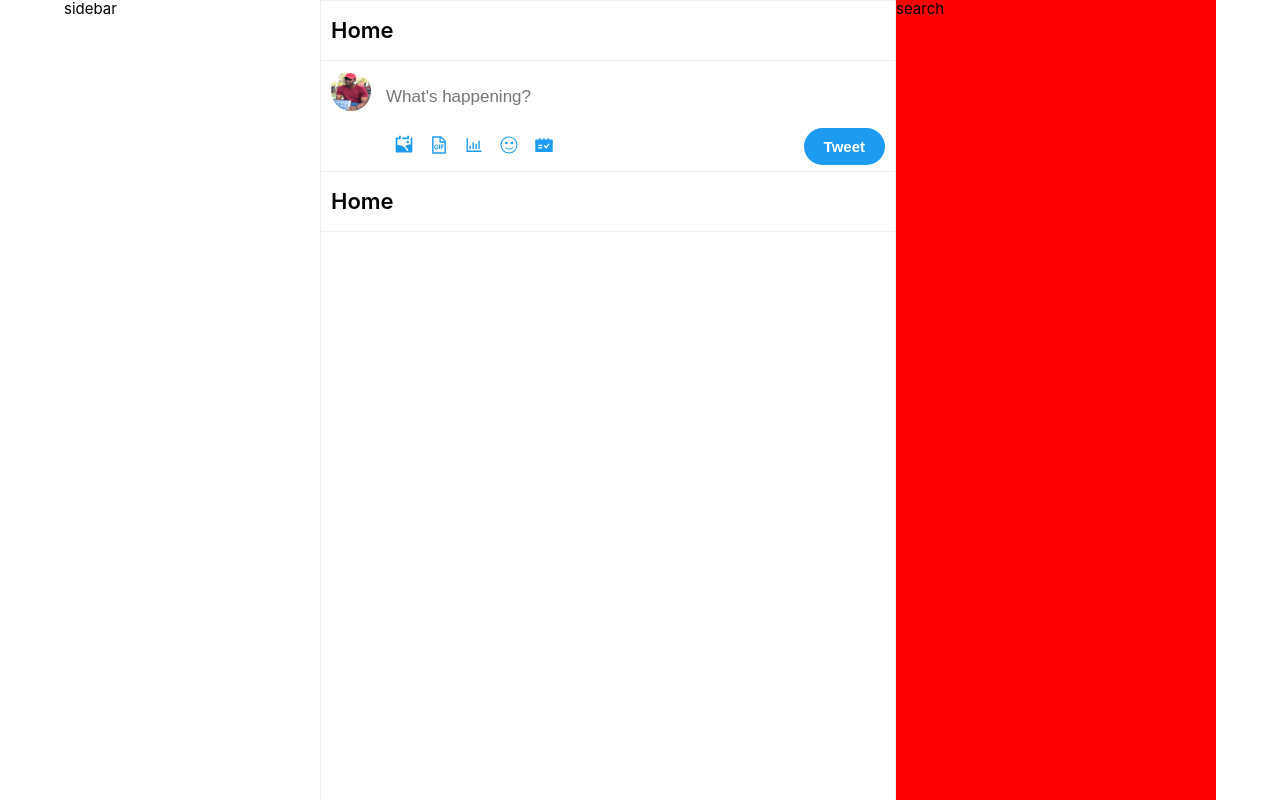
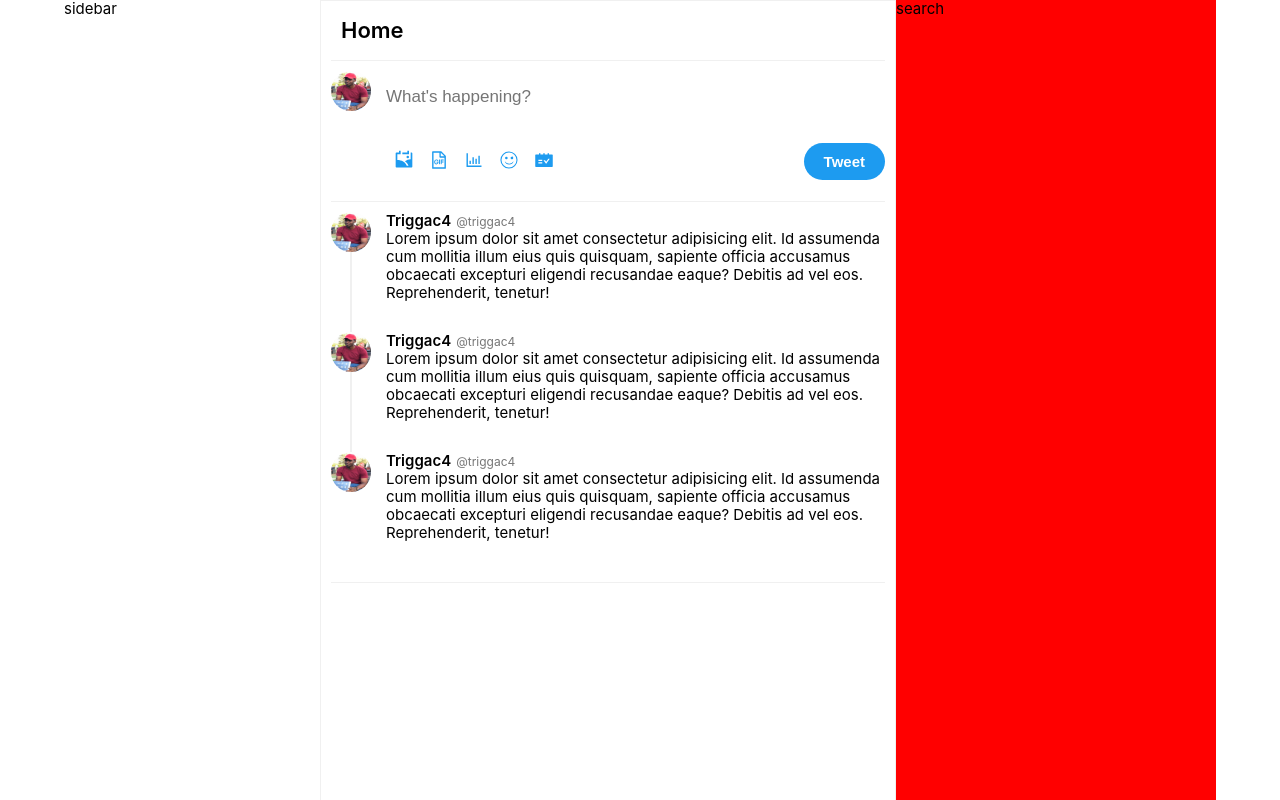
Before and after one commit to triggac4/twitter-ts-next, a Next.js app: page /home in a window 1280 px wide. Built offline with nearby package versions, Linux system fonts and the light colour scheme.

Commit message:
tweet post seperators and refactoring

```diff
--- /dev/null
+++ b/components/arbituary_tweet.tsx
@@ -0,0 +1,24 @@
+import React from 'react'
+import Tweet from './tweet'
+import avatar from '../assets/img/jpg/profile-pic.jpg'
+
+const ArbitraryTweet = (props: any) => {
+    return (
+        <Tweet avatar={avatar.src} isAlign isSeparated={!props.last}>
+            <div className='tweet-post'>
+                <h2 className='heading5-bold'>
+                    Triggac4
+                    <span className='tweet-post__username'>@triggac4</span>
+                </h2>
+                <div className='tweet-post__content'>
+                    Lorem ipsum dolor sit amet consectetur adipisicing elit. Id
+                    assumenda cum mollitia illum eius quis quisquam, sapiente
+                    officia accusamus obcaecati excepturi eligendi recusandae
+                    eaque? Debitis ad vel eos. Reprehenderit, tenetur!
+                </div>
+            </div>
+        </Tweet>
+    )
+}
+
+export default ArbitraryTweet
--- a/components/multiple_tweet_container.tsx
+++ b/components/multiple_tweet_container.tsx
@@ -6,6 +6,6 @@ import React from 'react'
 //IoIosMore
 
 const MultipleTweetContainer: React.FC = ({ children }) => {
-    return <div className='multiple-tweet'>{children}</div>
+    return <div className='multiple-tweet p-y-medium'>{children}</div>
 }
 export default MultipleTweetContainer
--- a/components/new_tweet.tsx
+++ b/components/new_tweet.tsx
@@ -6,17 +6,16 @@ import {
     AiFillSchedule,
 } from 'react-icons/ai'
 
-import MultipleTweetContainer from './multiple_tweet_container'
 import { GrEmoji } from 'react-icons/gr'
 import { BiWorld } from 'react-icons/bi'
-import Header from './header'
 import Tweet from './tweet'
 import avatar from '../assets/img/jpg/profile-pic.jpg'
 
 type newTweetProps = {
     onChange: (event: React.ChangeEvent<HTMLInputElement>) => void
+    className?: string
 }
-const NewTweet = ({ onChange }: newTweetProps) => {
+const NewTweet: React.FC<newTweetProps> = ({ onChange, className }) => {
     let IconList = [
         <RiGalleryFill key={0} style={{ fontSize: '2rem' }} />,
         <AiOutlineFileGif key={1} style={{ fontSize: '2rem' }} />,
@@ -31,8 +30,8 @@ const NewTweet = ({ onChange }: newTweetProps) => {
         )
     })
     return (
-        <div className='new-tweet'>
-            <Tweet avatar={avatar.src} align>
+        <div className={'new-tweet ' + className}>
+            <Tweet avatar={avatar.src} isAlign>
                 <input
                     type='text'
                     className='new-tweet__textfield'
@@ -47,9 +46,6 @@ const NewTweet = ({ onChange }: newTweetProps) => {
                     <button className='new-tweet__button'>Tweet</button>
                 </div>
             </Tweet>
-            <MultipleTweetContainer>
-                <Header title='Home' />
-            </MultipleTweetContainer>
         </div>
     )
 }
--- a/components/tweet.tsx
+++ b/components/tweet.tsx
@@ -5,14 +5,18 @@ import { children } from '../variable_types'
 export type tweetProps = {
     avatar: string
     children: children
-    align?: boolean
+    isAlign?: boolean
+    isSeparated?: boolean
 }
-const Tweet: React.FC<tweetProps> = ({ avatar, children, align }) => {
+const Tweet: React.FC<tweetProps> = ({
+    avatar,
+    children,
+    isAlign,
+    isSeparated,
+}) => {
     return (
-        <div
-            className='tweet p-x-medium p-t-medium'
-            style={align ? { alignItems: 'center' } : {}}
-        >
+        <div className='tweet' style={isAlign ? { alignItems: 'center' } : {}}>
+            <div className='tweet__avatar-separator'>
                 <figure className='tweet__avatar'>
                     <img
                         className='tweet__avatar--image'
@@ -20,6 +24,8 @@ const Tweet: React.FC<tweetProps> = ({ avatar, children, align }) => {
                         alt='avatar'
                     />
                 </figure>
+                {isSeparated ? <div className='tweet__separator'></div> : null}
+            </div>
             {children}
         </div>
     )
--- a/pages/home/index.tsx
+++ b/pages/home/index.tsx
@@ -1,13 +1,20 @@
 import React from 'react'
-import Header from '../../components/header'
-import Layout from '../../hoc/layout'
-import NewTweet from '../../components/new_tweet'
+import Header from '@components/header'
+import Layout from '@layout'
+import NewTweet from '@components/new_tweet'
+import MultipleTweetContainer from '@components/multiple_tweet_container'
+import ArbitraryTweet from '@components/arbituary_tweet'
 const Home = () => {
     return (
         <Layout>
-            <div className='home'>
+            <div className='home p-x-medium'>
                 <Header title='Home' />
-                <NewTweet onChange={() => {}} />
+                <NewTweet onChange={() => {}} className='p-t-medium' />
+                <MultipleTweetContainer>
+                    <ArbitraryTweet />
+                    <ArbitraryTweet />
+                    <ArbitraryTweet last={true} />
+                </MultipleTweetContainer>
             </div>
         </Layout>
     )
--- a/styles/component/_tweet.scss
+++ b/styles/component/_tweet.scss
@@ -4,19 +4,33 @@
     align-items: flex-start;
     grid-template-columns: min-content 1fr;
     column-gap: 1.5rem;
-    border-bottom: 1px solid $color-grey-light;
+    row-gap: 1.5rem;
+    &__avatar-separator {
+        grid-row: 1 / span 3;
+        align-self: flex-start;
+        height: 100%;
+
+        display: flex;
+        flex-direction: column;
+        align-items: center;
+        justify-content: flex-start;
+    }
     &__avatar {
-        grid-row: 1 / span 3;
         width: 4rem;
         height: 4rem;
         object-fit: cover;
         object-position: center;
-        align-self: flex-start;
         &--image {
             width: 100%;
             height: 100%;
             border-radius: 50%;
         }
+    }
+    &__separator {
+        width: 2px;
+        height: 100%;
+        background-color: $color-grey-light;
+        justify-self: stretch;
     }
     &__body {
         grid-column: 2;
@@ -24,10 +38,13 @@
         width: 100%;
     }
 }
-// End component
-//New Tweet component
+//////////////////////////////////
+///////////////////// End component
 
+////////////////////////////////////
+//////////////////New Tweet component
 .new-tweet {
+    border-bottom: 1px solid $color-grey-light;
     &__textfield {
         border: none;
         outline: none;
@@ -83,3 +100,27 @@
         border-radius: 3rem;
     }
 }
+//////////////////////////////////
+///////////////////// End component
+
+////////////////////////////////////
+//////////////////Tweet Post component
+.tweet-post {
+    &__username {
+        color: $color-grey;
+        margin-left: 0.5rem;
+    }
+    &__content {
+    }
+}
+//////////////////////////////////
+///////////////////// End component
+
+//////////////////////////////////
+//////////Multiple Tweet component
+
+.multiple-tweet {
+    display: flex;
+    border-bottom: 1px solid $color-grey-light;
+    flex-direction: column;
+}
--- a/styles/topography/_topography.scss
+++ b/styles/topography/_topography.scss
@@ -1,5 +1,5 @@
 @mixin bold {
-    font-weight: bold;
+    font-weight: 600;
 }
 
 .capital {
@@ -10,6 +10,7 @@
 }
 .heading1 {
     font-size: 7rem;
+    font-weight: 400;
 
     &-bold {
         @include bold();
@@ -17,24 +18,28 @@
 }
 .heading2 {
     font-size: 4rem;
+    font-weight: 400;
     &-bold {
         @include bold();
     }
 }
 .heading3 {
     font-size: 3rem;
+    font-weight: 400;
     &-bold {
         @include bold();
     }
 }
 .heading4 {
     font-size: 2rem;
+    font-weight: 400;
     &-bold {
         @include bold();
     }
 }
 .heading5 {
     font-size: 1.5rem;
+    font-weight: 400;
     &-bold {
         @include bold();
     }
@@ -69,3 +74,10 @@
         font-size: 1.7rem;
     }
 }
+
+.tweet-post {
+    &__username {
+        font-size: 1.2rem;
+        font-weight: 400;
+    }
+}
```
Also changed, not shown: pages/index.tsx (+5 -5 lines), tsconfig.json (+8 -1 lines). Lines whose indentation alone changed are shown as unchanged.
